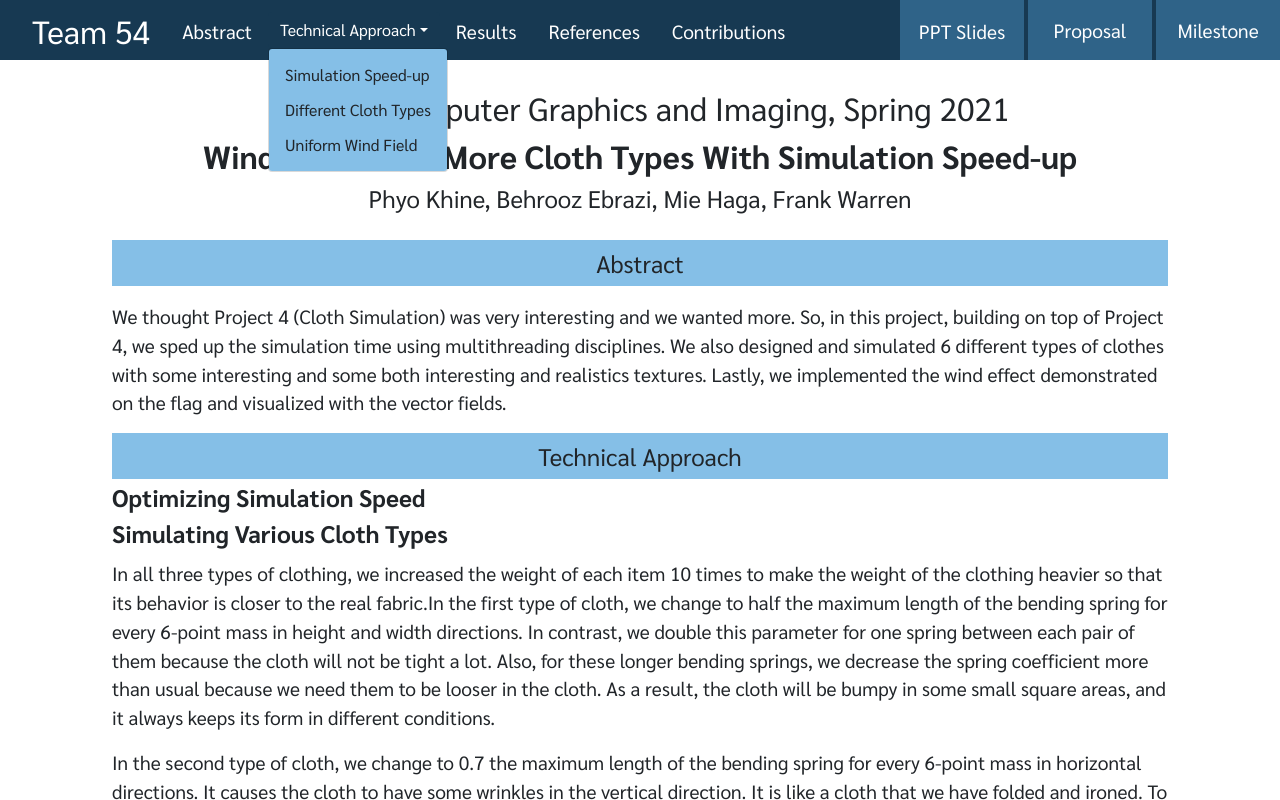
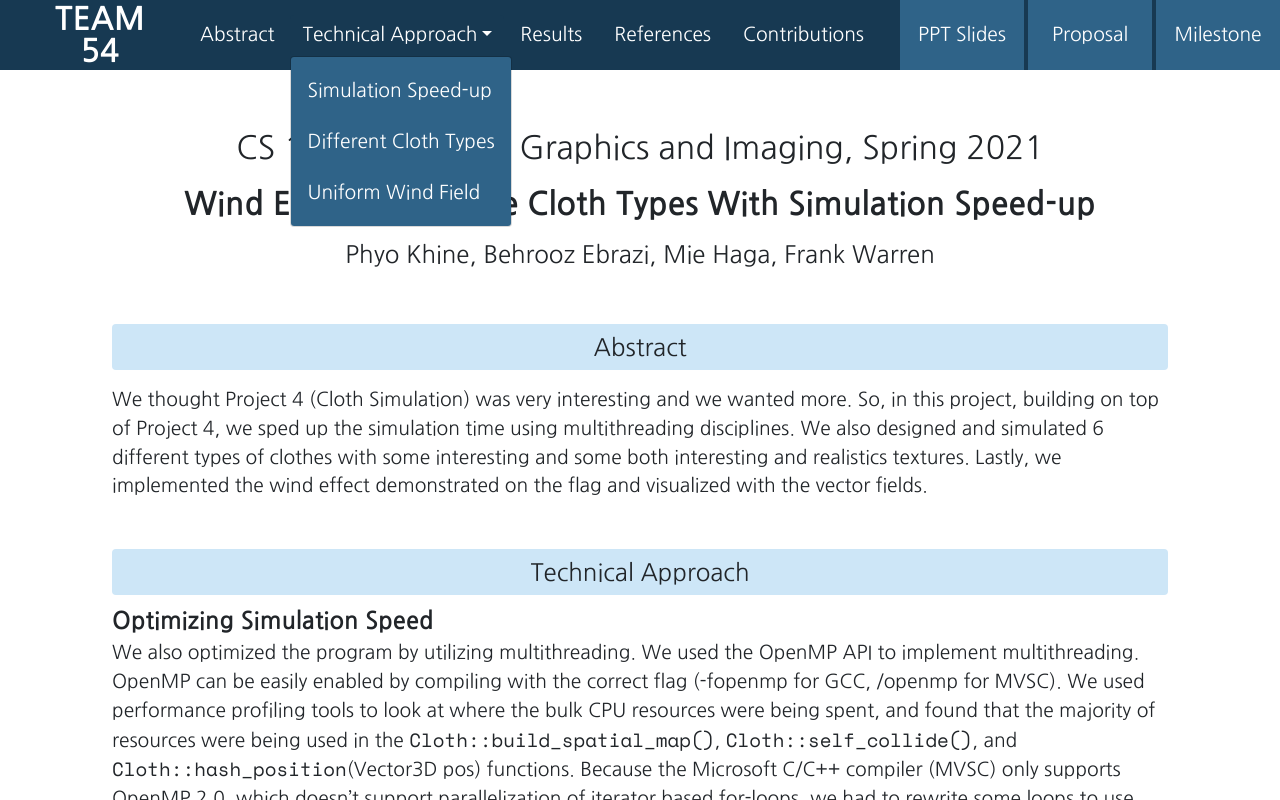
Before and after one commit to phyogitty/team54-cs184-sp21, a React (Create React App) app: page / in a window 1280 px wide. Both pictures are taken after a click on the button "Technical Approach". Shown: the top 800 px of the page. Built offline with nearby package versions, Linux system fonts and the light colour scheme.

Commit message:
almost done

```diff
--- a/public/index.html
+++ b/public/index.html
@@ -9,8 +9,9 @@
   <meta name="description" content="Web site created using create-react-app" />
 
 
-
-
+  <link rel="preconnect" href="https://fonts.gstatic.com">
+  <link href="https://fonts.googleapis.com/css2?family=Nanum+Gothic:wght@400;700&family=Space+Mono&display=swap"
+    rel="stylesheet">
   <link rel="preconnect" href="https://fonts.gstatic.com">
   <link href="https://fonts.googleapis.com/css2?family=Sarabun:wght@400;700&display=swap" rel="stylesheet">
   <link href="https://fonts.googleapis.com/css2?family=Sarabun&display=swap" rel="stylesheet">
--- a/src/App.css
+++ b/src/App.css
@@ -1,17 +1,21 @@
 .main-font {
-  font-family: "Sarabun", sans-serif !important;
+  font-family: "Nanum Gothic", sans-serif !important;
   font-size: 1.2rem;
 }
 .main-title {
   /* font-weight: 700; */
   font-size: 1.5rem;
   width: 100%;
-  background-color: #85bfe7;
+  /* background-color: #85bfe7; */
+  background-color: #cde6f7;
+  border-radius: 4px;
   text-align: center;
   padding-top: 5px;
   padding-bottom: 5px;
 }
-
+.code-font {
+  font-family: "Space Mono", monospace !important;
+}
 .fs-3rem {
   font-size: 3rem;
 }
@@ -21,8 +25,11 @@
 .fs-1-5rem {
   font-size: 1.5rem;
 }
+.fs-1-2rem {
+  font-size: 1.2rem;
+}
 .bolded {
-  font-weight: 700;
+  font-weight: 700 !important;
 }
 .title-font {
   font-size: 1.5rem;
@@ -74,11 +81,12 @@
   background-color: #173952 !important;
   box-shadow: none !important;
   border: none !important;
+  font-size: 1.2rem !important;
 }
 .dd-item {
 }
 .nav-dim {
-  min-height: 60px;
+  min-height: 70px;
 }
 
 #topNav-area {
@@ -86,7 +94,7 @@
 }
 #topNav {
   background-color: #173952 !important;
-  opacity: 0.5;
+  opacity: 0.6;
 }
 #topNav:hover {
   background-color: #173952 !important;
@@ -106,7 +114,8 @@
   background-color: #2f6388 !important;
 }
 .bg-blue3 {
-  background-color: #85bfe7 !important;
+  /* background-color: #85bfe7 !important; */
+  background-color: #a7d4f3 !important;
 }
 .bg-blue1-blur {
   background-color: #173952 !important;
@@ -127,7 +136,17 @@
 }
 
 .tc-white {
-  color: white;
+  color: white !important;
+}
+
+.dd-item {
+  padding-top: 1rem !important;
+  padding-bottom: 1rem !important;
+  color: white !important;
+  font-size: 1.2rem !important;
+}
+.dd-item:hover {
+  background-color: #173952 !important;
 }
 .main-app {
   padding-top: 60px !important;
@@ -143,14 +162,13 @@ a {
 }
 .see-result {
   border-radius: 5px;
+  /* border: 2px solid #2f6388; */
 }
 .App-logo {
   height: 40vmin;
   pointer-events: none;
 }
-.name {
-  font-size: 2rem;
-}
+
 @media (prefers-reduced-motion: no-preference) {
   .App-logo {
     animation: App-logo-spin infinite 20s linear;
--- a/src/components/Abstract.js
+++ b/src/components/Abstract.js
@@ -15,7 +15,7 @@ const Abstract = () => {
         we implemented the wind effect demonstrated on the flag and visualized
         with the vector fields.
       </div>
-      <div className="py-2"></div>
+      <div className="py-4"></div>
     </div>
   );
 };
--- a/src/components/Contribution.js
+++ b/src/components/Contribution.js
@@ -39,6 +39,7 @@ const Contribution = () => {
         charge of creating presentation slides and videos for both milestone and
         final deliverable, and demonstrated her great organizational skills.
       </div>
+      <div className="py-5"></div>
     </div>
   );
 };
--- a/src/components/References.js
+++ b/src/components/References.js
@@ -32,7 +32,7 @@ const References = () => {
           <HiExternalLink size="25px" />
         </a>
       </div>
-      <div className="py-2"></div>
+      <div className="py-4"></div>
     </div>
   );
 };
--- a/src/components/TechApproachDropDown.js
+++ b/src/components/TechApproachDropDown.js
@@ -13,14 +13,14 @@ const TechApproachDropDown = () => {
           Technical Approach
         </Dropdown.Toggle>
 
-        <Dropdown.Menu className="bg-blue3">
-          <Dropdown.Item className="py-2" href="#optimizations">
+        <Dropdown.Menu className="bg-blue2">
+          <Dropdown.Item className="dd-item" href="#optimizations">
             Simulation Speed-up
           </Dropdown.Item>
-          <Dropdown.Item className="py-2" href="#cloth-models">
+          <Dropdown.Item className="dd-item" href="#cloth-models">
             Different Cloth Types
           </Dropdown.Item>
-          <Dropdown.Item className="py-2" href="#wind-effect">
+          <Dropdown.Item className="dd-item" href="#wind-effect">
             Uniform Wind Field
           </Dropdown.Item>
         </Dropdown.Menu>
--- a/src/components/TechnicalApproach/ClothModels.js
+++ b/src/components/TechnicalApproach/ClothModels.js
@@ -65,11 +65,11 @@ const ClothModels = () => {
       </div>
       <div className="py-2"></div>
       <div>
-        <a href="#cloth-visual" className="bg-blue2 see-result p-1 tc-blue4">
-          Results for Various Cloth Types
+        <a href="#cloth-visual" className="bg-blue2 see-result p-2 tc-blue4">
+          Demo for Various Cloth Types
         </a>
       </div>
-      <div className="py-2"></div>
+      <div className="py-4"></div>
     </div>
   );
 };
--- a/src/components/TechnicalApproach/Optimization.js
+++ b/src/components/TechnicalApproach/Optimization.js
@@ -3,7 +3,43 @@ import React from "react";
 const Optimizations = () => {
   return (
     <div id="optimizations">
+      <div className="py-1"></div>
       <div className="title-font">Optimizing Simulation Speed</div>
+      <div>
+        We also optimized the program by utilizing multithreading. We used the
+        OpenMP API to implement multithreading. OpenMP can be easily enabled by
+        compiling with the correct flag (-fopenmp for GCC, /openmp for MVSC). We
+        used performance profiling tools to look at where the bulk CPU resources
+        were being spent, and found that the majority of resources were being
+        used in the{" "}
+        <span className="code-font">Cloth::build_spatial_map()</span>,{" "}
+        <span className="code-font">Cloth::self_collide()</span>, and{" "}
+        <span className="code-font">Cloth::hash_position</span>(Vector3D pos)
+        functions. Because the Microsoft C/C++ compiler (MVSC) only supports
+        OpenMP 2.0, which doesn’t support parallelization of iterator based
+        for-loops, we had to rewrite some loops to use indices. Also, we had to
+        make some changes to avoid race conditions and false sharing. The
+        majority of our improvements came from{" "}
+        <span className="code-font">Cloth::build_spatial_map()</span> and{" "}
+        <span className="code-font">Cloth::hash_position()</span>. In{" "}
+        <span className="code-font">Cloth::build_spatial_map()</span>, we
+        allocated an array on the heap so that we could compute the hashes in
+        parallel and store them in the array. In{" "}
+        <span className="code-font">Cloth::hash_position()</span>, we
+        implemented a new, simpler hash function that  was based on small
+        primes. We used this hash function because we know that our scenes
+        consist of a fairly small number of points (less than 10000).
+      </div>
+      <div className="py-2"></div>
+      <div>
+        <a
+          href="#optimization-visual"
+          className="bg-blue2 see-result p-2 tc-blue4"
+        >
+          Demo for Optimization
+        </a>
+      </div>
+      <div className="py-4"></div>
     </div>
   );
 };
--- a/src/components/TechnicalApproach/WindEffect.js
+++ b/src/components/TechnicalApproach/WindEffect.js
@@ -10,18 +10,10 @@ const WindEffect = () => {
         motivated by the general techniques described in a 1991 SIGGRAPH paper
         by Wejchert and Haumann titled “Animation Aerodynamics”. To approximate
         the interaction with a uniform wind field and our cloth, we used Stoke’s
-        Law:
-        <span className="mx-2">
-          <img
-            src={strokeLaw}
-            alt="Stroke's Law"
-            width="100px"
-            height="25px"
-          ></img>
-        </span>
-        which states that the drag force Fd acting opposite to a particle moving
-        through a fluid with a dynamic viscosity is proportional to the radius R
-        of the particle and the velocity v of the liquid relative to the
+        Law: F<sub>d</sub> = 6&pi;&mu;<i>Rv</i> which states that the drag force
+        F<sub>d</sub> acting opposite to a particle moving through a fluid with
+        a dynamic viscosity &mu; is proportional to the radius <i>R</i> of the
+        particle and the velocity <i>v</i> of the liquid relative to the
         particle. The only modifications to this formula was to use the surface
         area of the cloth instead of radius and to scale the drag force by the
         absolute value of the dot product between the pointMass normal and the
@@ -37,11 +29,11 @@ const WindEffect = () => {
       </div>
       <div className="py-2"></div>
       <div>
-        <a href="#wind-visual" className="bg-blue2 see-result p-1 tc-blue4">
-          Results for Wind Effect
+        <a href="#wind-visual" className="bg-blue2 see-result p-2 tc-blue4">
+          Demo for Wind Effect
         </a>
       </div>
-      <div className="py-2"></div>
+      <div className="py-4"></div>
     </div>
   );
 };
--- a/src/components/Title.js
+++ b/src/components/Title.js
@@ -3,16 +3,18 @@ import React from "react";
 const Title = () => {
   return (
     <div id="title">
-      <div className="col-display my-4">
-        <div className="fs-2rem">
+      <div className="col-display mb-4">
+        <div id="topNav-area"></div>
+        <div className="fs-2rem py-1">
           CS 184: Computer Graphics and Imaging, Spring 2021
         </div>
-        <div className="fs-2rem bolded">
+        <div className="fs-2rem bolded py-1">
           Wind Effect And More Cloth Types With Simulation Speed-up
         </div>
-        <div className="fs-1-5rem">
+        <div className="fs-1-5rem py-1">
           Phyo Khine, Behrooz Ebrazi, Mie Haga, Frank Warren
         </div>
+        <div className="pb-4"></div>
       </div>
     </div>
   );
--- a/src/components/TopNav.js
+++ b/src/components/TopNav.js
@@ -5,8 +5,8 @@ const TopNav = () => {
     <div className="fixed-top nav-dim d-flex flex-row" id="topNav">
       <div className="wid-70 tc-white px-3">
         <div className="left-align">
-          <span className="item mx-3" id="group-name">
-            Team 54
+          <span className="item mx-3 bolded" id="group-name">
+            <a href="#title">TEAM 54</a>
           </span>
           <a href="#abstract" className="item mx-3">
             Abstract
```
Also changed, not shown: src/components/Results/SpeedUp.js (+7 -1 lines).
